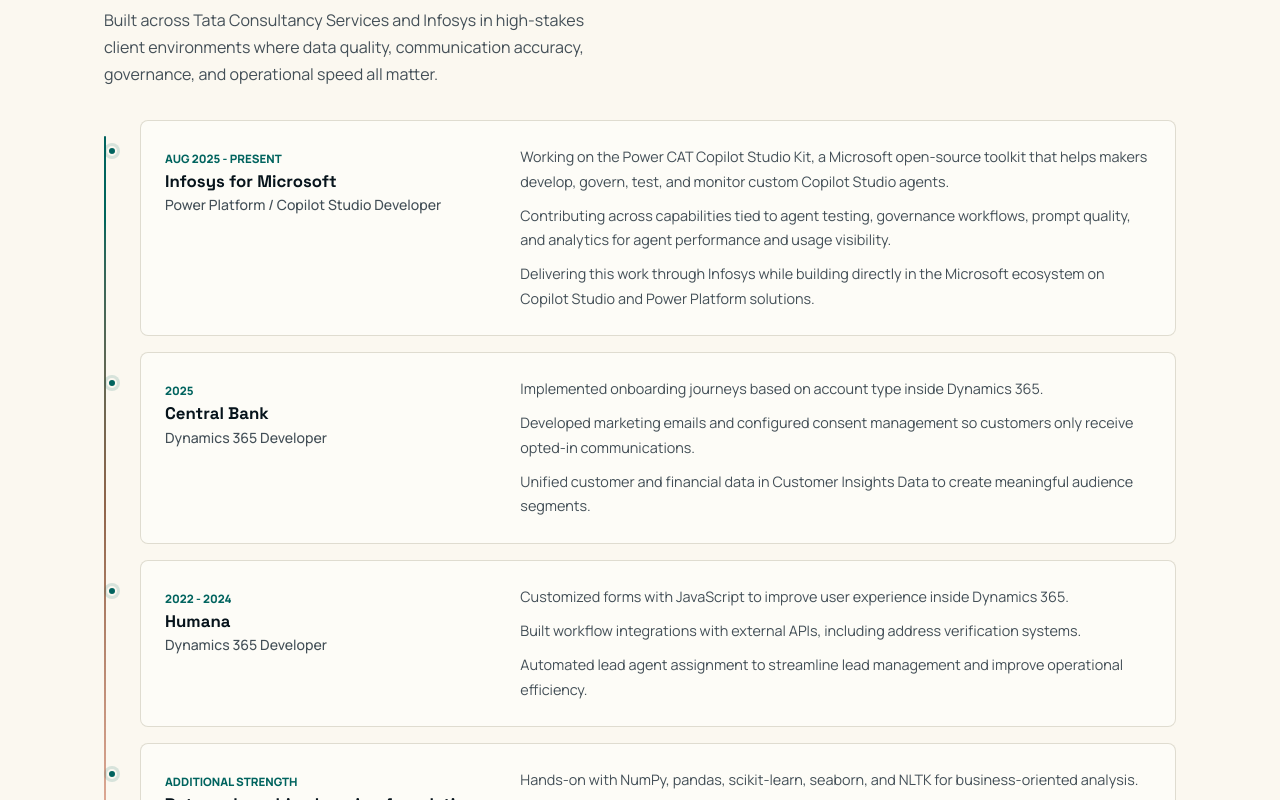
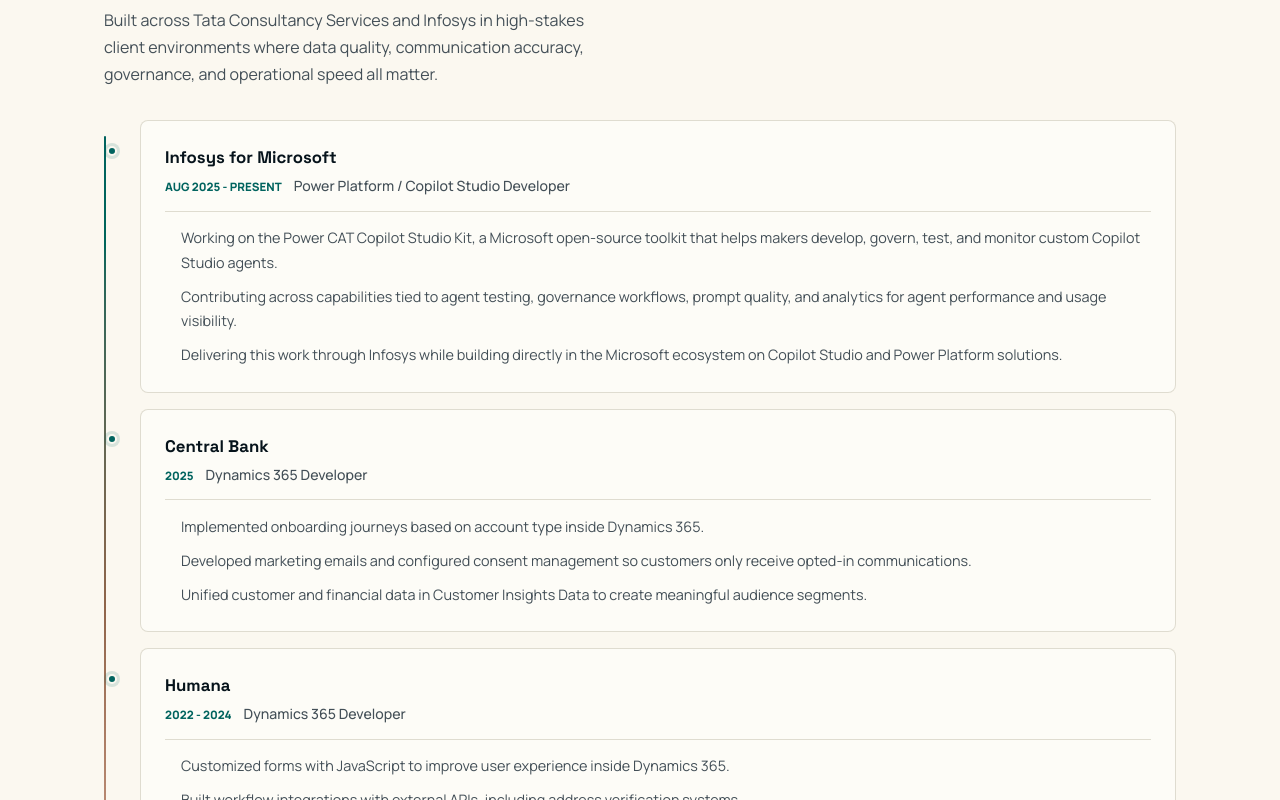
Before and after one commit to ranjith7022/ranjith7022.github.io, a React (Vite) app: page / in a window 1280 px wide. Shown: the part 1880-2680 px from the top of the page. Built offline with nearby package versions, Linux system fonts and the light colour scheme.

Commit message:
fix: redesign experience cards as single-column to remove empty gap and right-edge clipping

```diff
--- a/src/index.css
+++ b/src/index.css
@@ -972,10 +972,18 @@
 
 .exp-card {
   display: grid;
-  gap: 1rem;
+  gap: 0.9rem;
+}
+
+.exp-card > div {
+  display: flex;
+  flex-wrap: wrap;
+  align-items: baseline;
+  gap: 0.3rem 0.75rem;
 }
 
 .exp-period {
+  order: 2;
   font-size: 0.72rem;
   font-weight: 800;
   letter-spacing: 0;
@@ -984,12 +992,15 @@
 }
 
 .exp-client {
+  order: 1;
+  width: 100%;
   font-family: "Space Grotesk", sans-serif;
   font-size: 1.05rem;
   font-weight: 700;
 }
 
 .exp-role {
+  order: 3;
   font-size: 0.88rem;
   color: var(--muted-foreground);
   font-weight: 500;
@@ -999,6 +1010,8 @@
   display: grid;
   gap: 0.6rem;
   padding-left: 1rem;
+  padding-top: 0.9rem;
+  border-top: 1px solid var(--border);
 }
 
 .exp-points li {
@@ -1258,9 +1271,6 @@
   .exp-grid {
     padding-left: 2.25rem;
   }
-  .exp-card {
-    grid-template-columns: minmax(180px, 0.5fr) 1fr;
-  }
 
   .cta {
     padding: 4rem 2rem;
```
